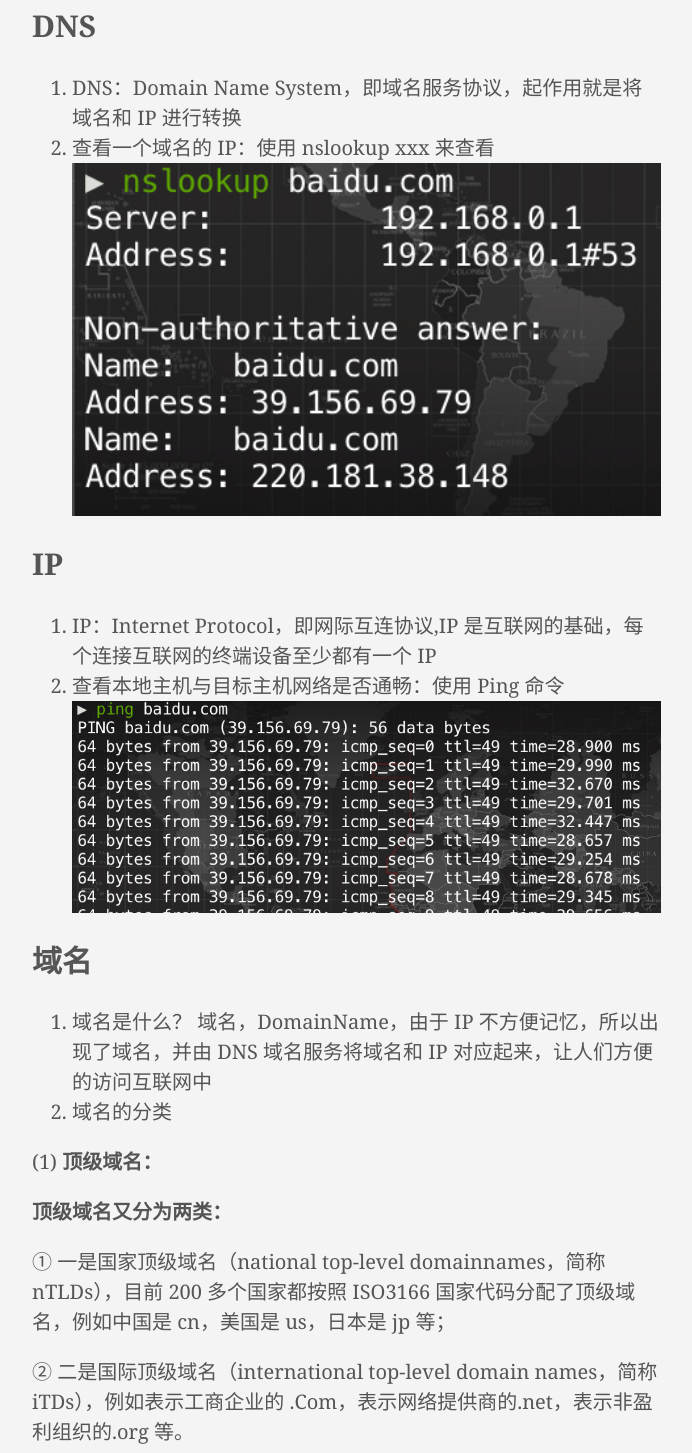
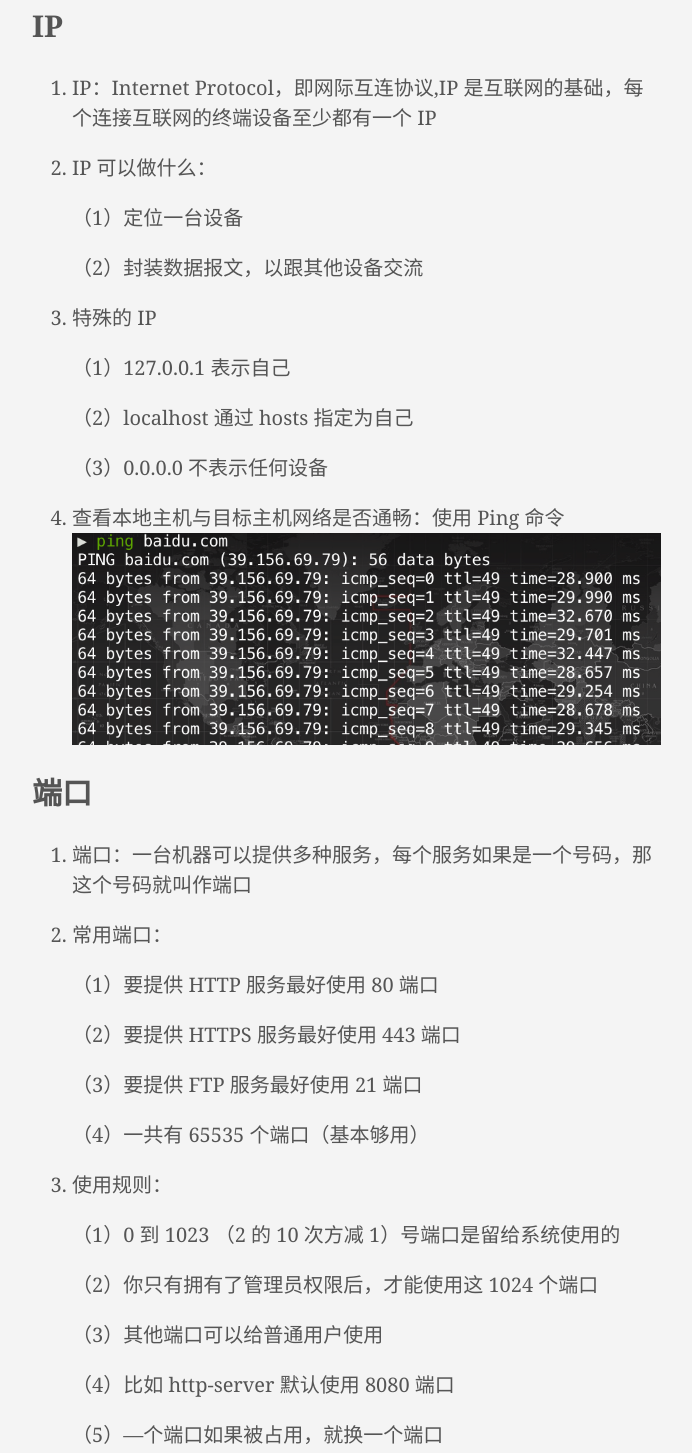
Before and after one commit to JoeyPine/joeypine.github.io, a plain HTML site: page posts/浅析url/index.html in a window 1280 px wide. Shown: the part 694-2147 px from the top of the page, without its empty margins (112-804 px from the left). Drawn offline with Linux system fonts and the light colour scheme.

Commit message:
补充 浅析URL 内容

```diff
--- a/posts/浅析url/index.html
+++ b/posts/浅析url/index.html
@@ -27,24 +27,51 @@
 
     <meta property="og:title" content="浅析URL" />
 <meta property="og:description" content="URL 包含哪些部分 协议 &#43; 域名或 IP &#43; 端口号 &#43; 路径 &#43; 查询字符串 &#43; 锚点
- 协议：HTTP/HTTPS 域名或 IP：域名是 IP 的别称，可以通过 ping 某个域名来得到该域名对应的 IP 地址 端口号:一台主体可以提供多个服务,每个服务对应一个端口号 路径:即访问的哪个页面 查询字符串:该页面显示的条件 锚点:页面中有 id 的元素可用#xx 定位到该元素  DNS  DNS：Domain Name System，即域名服务协议，起作用就是将域名和 IP 进行转换 查看一个域名的 IP：使用 nslookup xxx 来查看   IP  IP：Internet Protocol，即网际互连协议,IP 是互联网的基础，每个连接互联网的终端设备至少都有一个 IP 查看本地主机与目标主机网络是否通畅：使用 Ping 命令   域名  域名是什么？ 域名，DomainName，由于 IP 不方便记忆，所以出现了域名，并由 DNS 域名服务将域名和 IP 对应起来，让人们方便的访问互联网中 域名的分类  (1) 顶级域名：" />
+ 协议：HTTP/HTTPS 域名或 IP：域名是 IP 的别称，可以通过 ping 某个域名来得到该域名对应的 IP 地址 端口号:一台主体可以提供多个服务,每个服务对应一个端口号 路径:即访问的哪个页面 查询字符串:该页面显示的条件 锚点:页面中有 id 的元素可用#xx 定位到该元素  IP   IP：Internet Protocol，即网际互连协议,IP 是互联网的基础，每个连接互联网的终端设备至少都有一个 IP
+  IP 可以做什么：
+（1）定位一台设备
+（2）封装数据报文，以跟其他设备交流
+  特殊的 IP
+（1）127.0.0.1 表示自己
+（2）localhost 通过 hosts 指定为自己
+（3）0.0.0.0 不表示任何设备
+  查看本地主机与目标主机网络是否通畅：使用 Ping 命令   端口   端口：一台机器可以提供多种服务，每个服务如果是一个号码，那这个号码就叫作端口
+  常用端口：" />
 <meta property="og:type" content="article" />
 <meta property="og:url" content="https://joeypine.github.io/posts/%E6%B5%85%E6%9E%90url/" />
 <meta property="article:published_time" content="2020-06-10T21:19:35+08:00" />
 <meta property="article:modified_time" content="2020-06-10T21:19:35+08:00" />
 <meta itemprop="name" content="浅析URL">
 <meta itemprop="description" content="URL 包含哪些部分 协议 &#43; 域名或 IP &#43; 端口号 &#43; 路径 &#43; 查询字符串 &#43; 锚点
- 协议：HTTP/HTTPS 域名或 IP：域名是 IP 的别称，可以通过 ping 某个域名来得到该域名对应的 IP 地址 端口号:一台主体可以提供多个服务,每个服务对应一个端口号 路径:即访问的哪个页面 查询字符串:该页面显示的条件 锚点:页面中有 id 的元素可用#xx 定位到该元素  DNS  DNS：Domain Name System，即域名服务协议，起作用就是将域名和 IP 进行转换 查看一个域名的 IP：使用 nslookup xxx 来查看   IP  IP：Internet Protocol，即网际互连协议,IP 是互联网的基础，每个连接互联网的终端设备至少都有一个 IP 查看本地主机与目标主机网络是否通畅：使用 Ping 命令   域名  域名是什么？ 域名，DomainName，由于 IP 不方便记忆，所以出现了域名，并由 DNS 域名服务将域名和 IP 对应起来，让人们方便的访问互联网中 域名的分类  (1) 顶级域名：">
+ 协议：HTTP/HTTPS 域名或 IP：域名是 IP 的别称，可以通过 ping 某个域名来得到该域名对应的 IP 地址 端口号:一台主体可以提供多个服务,每个服务对应一个端口号 路径:即访问的哪个页面 查询字符串:该页面显示的条件 锚点:页面中有 id 的元素可用#xx 定位到该元素  IP   IP：Internet Protocol，即网际互连协议,IP 是互联网的基础，每个连接互联网的终端设备至少都有一个 IP
+  IP 可以做什么：
+（1）定位一台设备
+（2）封装数据报文，以跟其他设备交流
+  特殊的 IP
+（1）127.0.0.1 表示自己
+（2）localhost 通过 hosts 指定为自己
+（3）0.0.0.0 不表示任何设备
+  查看本地主机与目标主机网络是否通畅：使用 Ping 命令   端口   端口：一台机器可以提供多种服务，每个服务如果是一个号码，那这个号码就叫作端口
+  常用端口：">
 <meta itemprop="datePublished" content="2020-06-10T21:19:35&#43;08:00" />
 <meta itemprop="dateModified" content="2020-06-10T21:19:35&#43;08:00" />
-<meta itemprop="wordCount" content="101">
+<meta itemprop="wordCount" content="155">
 
 
 
 <meta itemprop="keywords" content="" /><meta name="twitter:card" content="summary"/>
 <meta name="twitter:title" content="浅析URL"/>
 <meta name="twitter:description" content="URL 包含哪些部分 协议 &#43; 域名或 IP &#43; 端口号 &#43; 路径 &#43; 查询字符串 &#43; 锚点
- 协议：HTTP/HTTPS 域名或 IP：域名是 IP 的别称，可以通过 ping 某个域名来得到该域名对应的 IP 地址 端口号:一台主体可以提供多个服务,每个服务对应一个端口号 路径:即访问的哪个页面 查询字符串:该页面显示的条件 锚点:页面中有 id 的元素可用#xx 定位到该元素  DNS  DNS：Domain Name System，即域名服务协议，起作用就是将域名和 IP 进行转换 查看一个域名的 IP：使用 nslookup xxx 来查看   IP  IP：Internet Protocol，即网际互连协议,IP 是互联网的基础，每个连接互联网的终端设备至少都有一个 IP 查看本地主机与目标主机网络是否通畅：使用 Ping 命令   域名  域名是什么？ 域名，DomainName，由于 IP 不方便记忆，所以出现了域名，并由 DNS 域名服务将域名和 IP 对应起来，让人们方便的访问互联网中 域名的分类  (1) 顶级域名："/>
+ 协议：HTTP/HTTPS 域名或 IP：域名是 IP 的别称，可以通过 ping 某个域名来得到该域名对应的 IP 地址 端口号:一台主体可以提供多个服务,每个服务对应一个端口号 路径:即访问的哪个页面 查询字符串:该页面显示的条件 锚点:页面中有 id 的元素可用#xx 定位到该元素  IP   IP：Internet Protocol，即网际互连协议,IP 是互联网的基础，每个连接互联网的终端设备至少都有一个 IP
+  IP 可以做什么：
+（1）定位一台设备
+（2）封装数据报文，以跟其他设备交流
+  特殊的 IP
+（1）127.0.0.1 表示自己
+（2）localhost 通过 hosts 指定为自己
+（3）0.0.0.0 不表示任何设备
+  查看本地主机与目标主机网络是否通畅：使用 Ping 命令   端口   端口：一台机器可以提供多种服务，每个服务如果是一个号码，那这个号码就叫作端口
+  常用端口："/>
 
   </head>
 
@@ -145,17 +172,55 @@
 <li>查询字符串:该页面显示的条件</li>
 <li>锚点:页面中有 id 的元素可用#xx 定位到该元素</li>
 </ol>
+<h2 id="ip">IP</h2>
+<ol>
+<li>
+<p>IP：Internet Protocol，即网际互连协议,IP 是互联网的基础，每个连接互联网的终端设备至少都有一个 IP</p>
+</li>
+<li>
+<p>IP 可以做什么：</p>
+<p>（1）定位一台设备</p>
+<p>（2）封装数据报文，以跟其他设备交流</p>
+</li>
+<li>
+<p>特殊的 IP</p>
+<p>（1）127.0.0.1 表示自己</p>
+<p>（2）localhost 通过 hosts 指定为自己</p>
+<p>（3）0.0.0.0 不表示任何设备</p>
+</li>
+<li>
+<p>查看本地主机与目标主机网络是否通畅：使用 Ping 命令
+<img src="/images/ping.png" alt=""></p>
+</li>
+</ol>
+<h2 id="端口">端口</h2>
+<ol>
+<li>
+<p>端口：一台机器可以提供多种服务，每个服务如果是一个号码，那这个号码就叫作端口</p>
+</li>
+<li>
+<p>常用端口：</p>
+<p>（1）要提供 HTTP 服务最好使用 80 端口</p>
+<p>（2）要提供 HTTPS 服务最好使用 443 端口</p>
+<p>（3）要提供 FTP 服务最好使用 21 端口</p>
+<p>（4）一共有 65535 个端口（基本够用）</p>
+</li>
+</ol>
+<ol start="3">
+<li>
+<p>使用规则：</p>
+<p>（1）0 到 1023 （2 的 10 次方减 1）号端口是留给系统使用的</p>
+<p>（2）你只有拥有了管理员权限后，才能使用这 1024 个端口</p>
+<p>（3）其他端口可以给普通用户使用</p>
+<p>（4）比如 http-server 默认使用 8080 端口</p>
+<p>（5）—个端口如果被占用，就换一个端口</p>
+</li>
+</ol>
 <h2 id="dns">DNS</h2>
 <ol>
 <li>DNS：Domain Name System，即域名服务协议，起作用就是将域名和 IP 进行转换</li>
 <li>查看一个域名的 IP：使用 nslookup xxx 来查看
 <img src="/images/nslookup.png" alt=""></li>
-</ol>
-<h2 id="ip">IP</h2>
-<ol>
-<li>IP：Internet Protocol，即网际互连协议,IP 是互联网的基础，每个连接互联网的终端设备至少都有一个 IP</li>
-<li>查看本地主机与目标主机网络是否通畅：使用 Ping 命令
-<img src="/images/ping.png" alt=""></li>
 </ol>
 <h2 id="域名">域名</h2>
 <ol>
```
Also changed, not shown: index.html (+10 -1 lines), index.xml (+10 -1 lines), posts/index.html (+10 -1 lines), posts/index.xml (+10 -1 lines).
